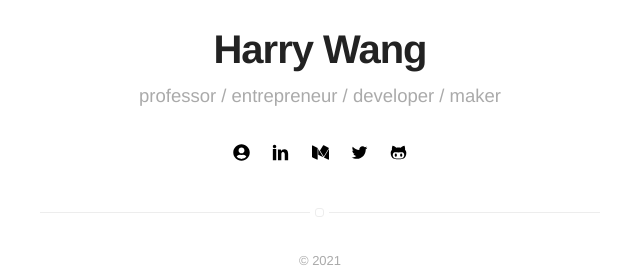
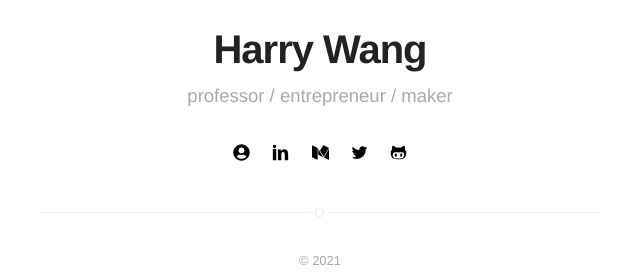
Before and after one commit to harrywang/harrywang.github.io, a Jekyll site: the page built from index.html, in a window 1280 px wide. Shown: the part 252-530 px from the top of the page, without its empty margins (320-960 px from the left). Built offline with Jekyll 4.4.1, drawn with Linux system fonts in a browser that asks for light colours.

Commit message:
minor update

```diff
--- a/_config.yml
+++ b/_config.yml
@@ -1,9 +1,9 @@
 # main text of home
 name: Harry Wang
-bio: professor / entrepreneur / developer / maker
+bio: professor / entrepreneur / maker
 
 # twitter summary info
-description: technology, entrepreneurship, art, design, etc...
+description: technology, entrepreneurship, art, design, woodworking, etc...
 
 # if it's an external image, update below for true
 # better with square images
```
